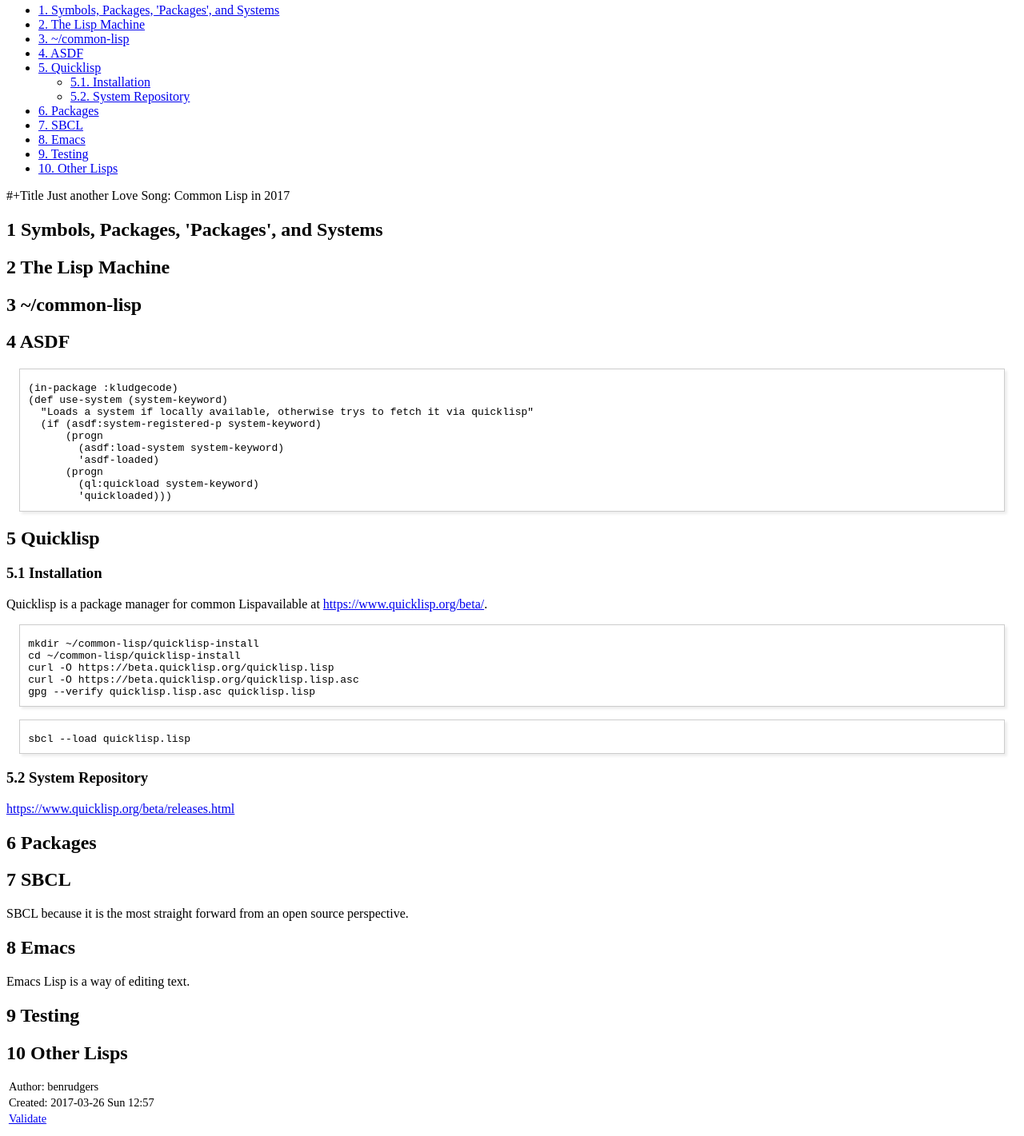
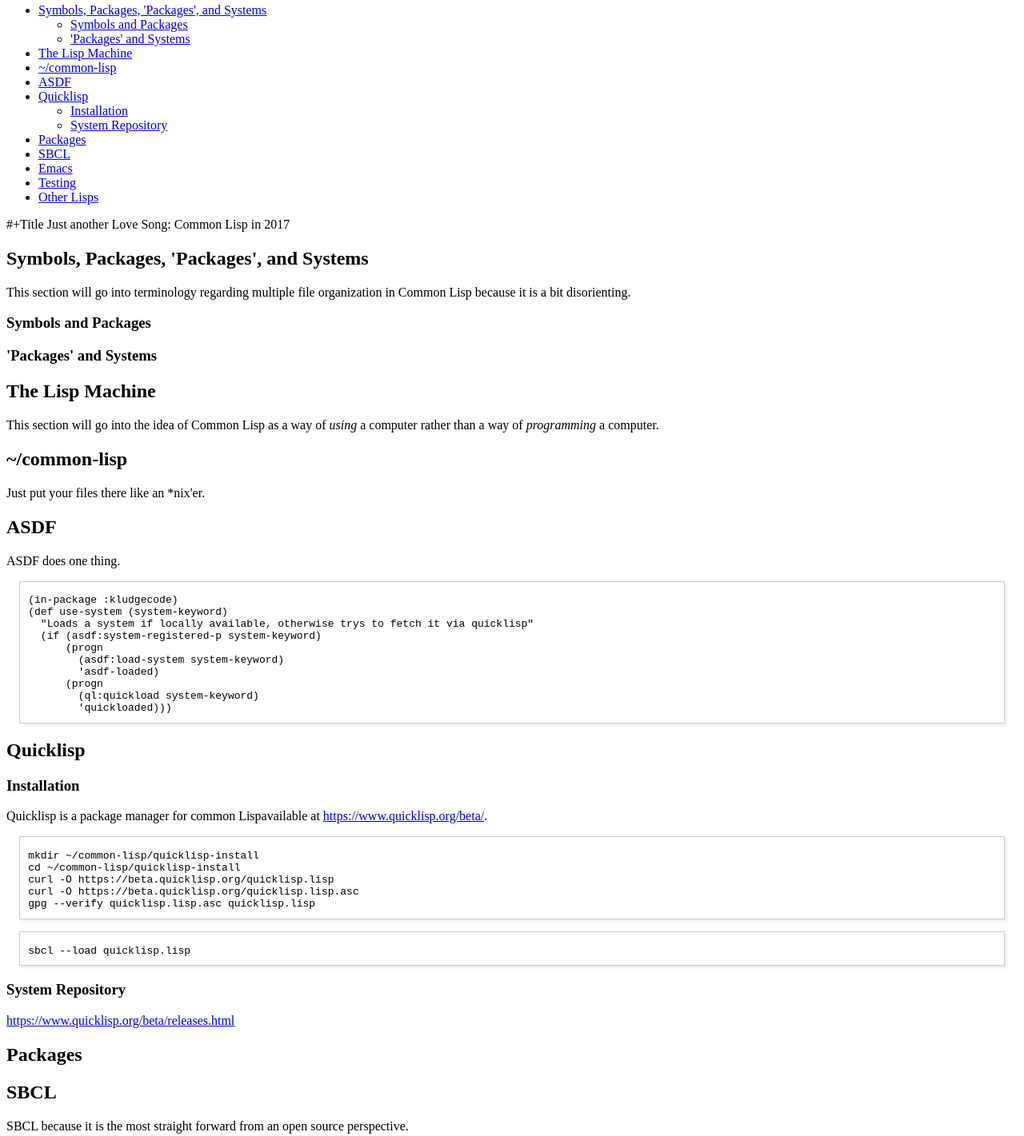
Before and after one commit to brudgers/common-lisp-2017, a plain HTML site: page index.html in a window 1280 px wide. Shown: the part 63-1484 px from the top of the page at 80% size. Drawn offline with Linux system fonts and the light colour scheme.

Commit message:
a few literary additions to the .org

```diff
--- a/index.html
+++ b/index.html
@@ -3,7 +3,7 @@
 "http://www.w3.org/TR/xhtml1/DTD/xhtml1-strict.dtd">
 <html xmlns="http://www.w3.org/1999/xhtml" lang="en" xml:lang="en">
 <head>
-<!-- 2017-03-26 Sun 12:57 -->
+<!-- 2017-03-26 Sun 13:02 -->
 <meta http-equiv="Content-Type" content="text/html;charset=utf-8" />
 <meta name="viewport" content="width=device-width, initial-scale=1" />
 <title></title>
@@ -232,42 +232,70 @@
 <h2>Table of Contents</h2>
 <div id="text-table-of-contents">
 <ul>
-<li><a href="#org9081a66">1. Symbols, Packages, 'Packages', and Systems</a></li>
-<li><a href="#org3badee0">2. The Lisp Machine</a></li>
-<li><a href="#org2e6d0e8">3. ~/common-lisp</a></li>
-<li><a href="#org990d259">4. ASDF</a></li>
-<li><a href="#org12a1004">5. Quicklisp</a>
+<li><a href="#org8f8561d">Symbols, Packages, 'Packages', and Systems</a>
 <ul>
-<li><a href="#org9dbb014">5.1. Installation</a></li>
-<li><a href="#orgcd5bc30">5.2. System Repository</a></li>
+<li><a href="#orgd18df8c">Symbols and Packages</a></li>
+<li><a href="#orga4bb6c2">'Packages' and Systems</a></li>
 </ul>
 </li>
-<li><a href="#org005ebdc">6. Packages</a></li>
-<li><a href="#orgce42d32">7. SBCL</a></li>
-<li><a href="#org6b41aa7">8. Emacs</a></li>
-<li><a href="#orgc39f03f">9. Testing</a></li>
-<li><a href="#orgd53848f">10. Other Lisps</a></li>
+<li><a href="#orge7ee159">The Lisp Machine</a></li>
+<li><a href="#org64bf0d9">~/common-lisp</a></li>
+<li><a href="#org657f7a4">ASDF</a></li>
+<li><a href="#orga722a5a">Quicklisp</a>
+<ul>
+<li><a href="#orgbee403b">Installation</a></li>
+<li><a href="#org38ab6f3">System Repository</a></li>
+</ul>
+</li>
+<li><a href="#orgb5d7de4">Packages</a></li>
+<li><a href="#orge29d252">SBCL</a></li>
+<li><a href="#orgf5699a4">Emacs</a></li>
+<li><a href="#orgf37a3af">Testing</a></li>
+<li><a href="#org38e5dbc">Other Lisps</a></li>
 </ul>
 </div>
 </div>
 <p>
 #+Title Just another Love Song: Common Lisp in 2017
 </p>
-
-<div id="outline-container-org9081a66" class="outline-2">
-<h2 id="org9081a66"><span class="section-number-2">1</span> Symbols, Packages, 'Packages', and Systems</h2>
+<div id="outline-container-org8f8561d" class="outline-2">
+<h2 id="org8f8561d">Symbols, Packages, 'Packages', and Systems</h2>
+<div class="outline-text-2" id="text-org8f8561d">
+<p>
+This section will go into terminology regarding multiple file organization in Common Lisp because it is a bit disorienting.
+</p>
 </div>
-<div id="outline-container-org3badee0" class="outline-2">
-<h2 id="org3badee0"><span class="section-number-2">2</span> The Lisp Machine</h2>
+<div id="outline-container-orgd18df8c" class="outline-3">
+<h3 id="orgd18df8c">Symbols and Packages</h3>
 </div>
-<div id="outline-container-org2e6d0e8" class="outline-2">
-<h2 id="org2e6d0e8"><span class="section-number-2">3</span> ~/common-lisp</h2>
+<div id="outline-container-orga4bb6c2" class="outline-3">
+<h3 id="orga4bb6c2">'Packages' and Systems</h3>
 </div>
-<div id="outline-container-org990d259" class="outline-2">
-<h2 id="org990d259"><span class="section-number-2">4</span> ASDF</h2>
-<div class="outline-text-2" id="text-4">
+</div>
+<div id="outline-container-orge7ee159" class="outline-2">
+<h2 id="orge7ee159">The Lisp Machine</h2>
+<div class="outline-text-2" id="text-orge7ee159">
+<p>
+This section will go into the idea of Common Lisp as a way of <i>using</i> a computer rather than a way of <i>programming</i> a computer.
+</p>
+</div>
+</div>
+<div id="outline-container-org64bf0d9" class="outline-2">
+<h2 id="org64bf0d9">~/common-lisp</h2>
+<div class="outline-text-2" id="text-org64bf0d9">
+<p>
+Just put your files there like an *nix'er.
+</p>
+</div>
+</div>
+<div id="outline-container-org657f7a4" class="outline-2">
+<h2 id="org657f7a4">ASDF</h2>
+<div class="outline-text-2" id="text-org657f7a4">
+<p>
+ASDF does one thing.
+</p>
 <div class="org-src-container">
-<pre class="src src-lisp" id="orgfbb226b">(in-package :kludgecode)
+<pre class="src src-lisp" id="org8347509">(in-package :kludgecode)
 (def use-system (system-keyword)
   "Loads a system if locally available, otherwise trys to fetch it via quicklisp"
   (if (asdf:system-registered-p system-keyword)
@@ -281,12 +309,12 @@
 </div>
 </div>
 </div>
-<div id="outline-container-org12a1004" class="outline-2">
-<h2 id="org12a1004"><span class="section-number-2">5</span> Quicklisp</h2>
-<div class="outline-text-2" id="text-5">
-</div><div id="outline-container-org9dbb014" class="outline-3">
-<h3 id="org9dbb014"><span class="section-number-3">5.1</span> Installation</h3>
-<div class="outline-text-3" id="text-5-1">
+<div id="outline-container-orga722a5a" class="outline-2">
+<h2 id="orga722a5a">Quicklisp</h2>
+<div class="outline-text-2" id="text-orga722a5a">
+</div><div id="outline-container-orgbee403b" class="outline-3">
+<h3 id="orgbee403b">Installation</h3>
+<div class="outline-text-3" id="text-orgbee403b">
 <p>
 Quicklisp is a package manager for common Lispavailable at <a href="https://www.quicklisp.org/beta/"><a href="https://www.quicklisp.org/beta/">https://www.quicklisp.org/beta/</a></a>.
 </p>
@@ -305,9 +333,9 @@
 </div>
 </div>
 </div>
-<div id="outline-container-orgcd5bc30" class="outline-3">
-<h3 id="orgcd5bc30"><span class="section-number-3">5.2</span> System Repository</h3>
-<div class="outline-text-3" id="text-5-2">
+<div id="outline-container-org38ab6f3" class="outline-3">
+<h3 id="org38ab6f3">System Repository</h3>
+<div class="outline-text-3" id="text-org38ab6f3">
 <p>
 <a href="https://www.quicklisp.org/beta/releases.html">https://www.quicklisp.org/beta/releases.html</a>
 </p>
@@ -315,35 +343,35 @@
 </div>
 </div>
 
-<div id="outline-container-org005ebdc" class="outline-2">
-<h2 id="org005ebdc"><span class="section-number-2">6</span> Packages</h2>
+<div id="outline-container-orgb5d7de4" class="outline-2">
+<h2 id="orgb5d7de4">Packages</h2>
 </div>
-<div id="outline-container-orgce42d32" class="outline-2">
-<h2 id="orgce42d32"><span class="section-number-2">7</span> SBCL</h2>
-<div class="outline-text-2" id="text-7">
+<div id="outline-container-orge29d252" class="outline-2">
+<h2 id="orge29d252">SBCL</h2>
+<div class="outline-text-2" id="text-orge29d252">
 <p>
 SBCL because it is the most straight forward from an open source perspective.
 </p>
 </div>
 </div>
-<div id="outline-container-org6b41aa7" class="outline-2">
-<h2 id="org6b41aa7"><span class="section-number-2">8</span> Emacs</h2>
-<div class="outline-text-2" id="text-8">
+<div id="outline-container-orgf5699a4" class="outline-2">
+<h2 id="orgf5699a4">Emacs</h2>
+<div class="outline-text-2" id="text-orgf5699a4">
 <p>
 Emacs Lisp is a way of editing text.
 </p>
 </div>
 </div>
-<div id="outline-container-orgc39f03f" class="outline-2">
-<h2 id="orgc39f03f"><span class="section-number-2">9</span> Testing</h2>
+<div id="outline-container-orgf37a3af" class="outline-2">
+<h2 id="orgf37a3af">Testing</h2>
 </div>
-<div id="outline-container-orgd53848f" class="outline-2">
-<h2 id="orgd53848f"><span class="section-number-2">10</span> Other Lisps</h2>
+<div id="outline-container-org38e5dbc" class="outline-2">
+<h2 id="org38e5dbc">Other Lisps</h2>
 </div>
 </div>
 <div id="postamble" class="status">
 <p class="author">Author: benrudgers</p>
-<p class="date">Created: 2017-03-26 Sun 12:57</p>
+<p class="date">Created: 2017-03-26 Sun 13:02</p>
 <p class="validation"><a href="http://validator.w3.org/check?uri=referer">Validate</a></p>
 </div>
 </body>
```
Also changed, not shown: 1 other file.
